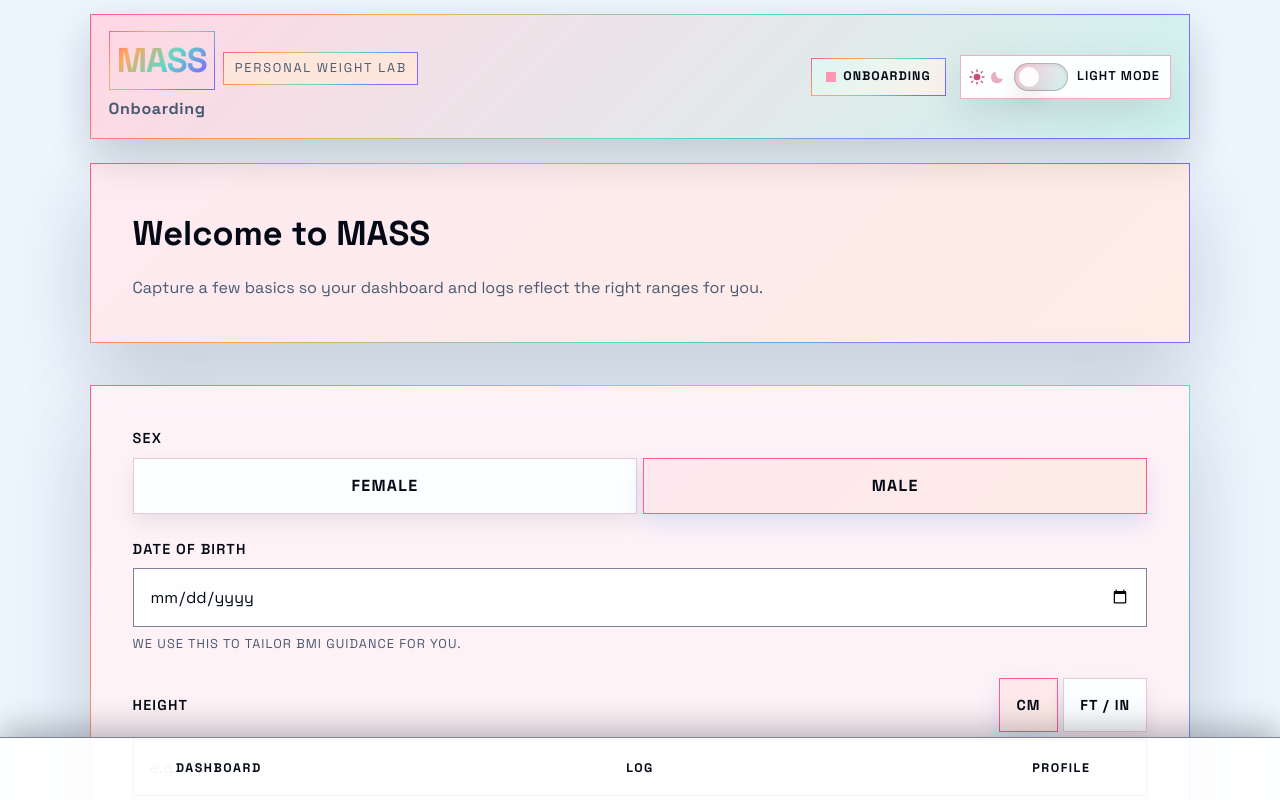
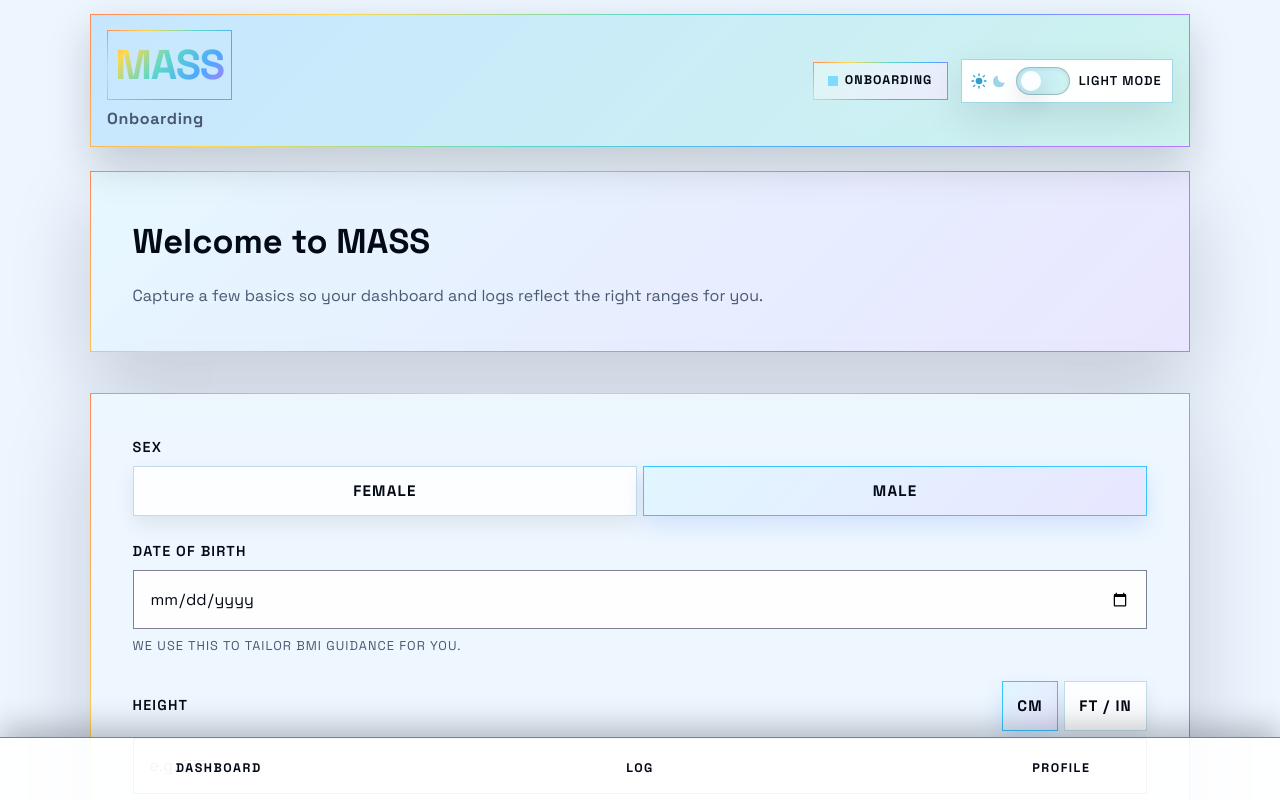
Before and after one commit to HecticMike/MASS, a React (Vite) app: page /#/onboarding in a window 1280 px wide. Shown: the top 800 px of the page. Built offline with nearby package versions, Linux system fonts and the light colour scheme.

Commit message:
revamp v2

```diff
--- a/src/App.module.css
+++ b/src/App.module.css
@@ -89,14 +89,14 @@
   grid-template-columns: 1fr auto;
   align-items: center;
   gap: var(--space-sm);
-  padding: 1rem 1.1rem;
+  padding: 0.9rem 1rem;
   background: linear-gradient(
     135deg,
     color-mix(in srgb, var(--accent-soft) 65%, var(--surface)),
     color-mix(in srgb, var(--accent-secondary) 30%, var(--surface))
   );
   border: 0.75px solid transparent;
-  border-image: linear-gradient(135deg, #ff5c8d 0%, #ffa95c 25%, #5ed8c7 55%, #7a6cff 85%) 1;
+  border-image: var(--rainbow) 1;
   box-shadow: 0 16px 40px rgba(3, 9, 21, 0.18);
   backdrop-filter: blur(8px);
 }
@@ -122,28 +122,17 @@
 .brand {
   font-family: 'Space Grotesk', 'Manrope', sans-serif;
   font-weight: 700;
-  font-size: clamp(1.55rem, 4vw, 2.15rem);
+  font-size: clamp(1.8rem, 6vw, 2.6rem);
   letter-spacing: -0.03em;
   text-transform: uppercase;
   color: transparent;
   padding: 0.05rem 0.45rem;
   border: 0.75px solid transparent;
-  border-image: linear-gradient(135deg, #ff5c8d 0%, #ffa95c 25%, #5ed8c7 55%, #7a6cff 85%) 1;
-  background: linear-gradient(135deg, #ff5c8d 0%, #ffa95c 25%, #5ed8c7 55%, #7a6cff 85%);
+  border-image: var(--rainbow) 1;
+  background: var(--rainbow);
   -webkit-background-clip: text;
   background-clip: text;
   -webkit-text-fill-color: transparent;
-}
-
-.brandBadge {
-  font-size: 0.8rem;
-  text-transform: uppercase;
-  letter-spacing: 0.14em;
-  color: var(--ink-muted);
-  background: color-mix(in srgb, var(--accent-tertiary) 20%, var(--surface));
-  padding: 0.35rem 0.65rem;
-  border: 0.75px solid transparent;
-  border-image: linear-gradient(135deg, #ff5c8d 0%, #ffa95c 25%, #5ed8c7 55%, #7a6cff 85%) 1;
 }
 
 .routeTitle {
@@ -176,7 +165,7 @@
     color-mix(in srgb, var(--accent-tertiary) 12%, var(--surface))
   );
   border: 0.75px solid transparent;
-  border-image: linear-gradient(135deg, #ff5c8d 0%, #ffa95c 25%, #5ed8c7 55%, #7a6cff 85%) 1;
+  border-image: var(--rainbow) 1;
   text-transform: uppercase;
   letter-spacing: 0.08em;
   font-weight: 700;
--- a/src/App.tsx
+++ b/src/App.tsx
@@ -73,7 +73,6 @@ const Layout = () => {
               <span className={styles.brand} aria-label="MASS">
                 mass
               </span>
-              <span className={styles.brandBadge}>Personal weight lab</span>
             </div>
             <p className={styles.routeTitle}>{title}</p>
           </div>
--- a/src/components/BmiPill.module.css
+++ b/src/components/BmiPill.module.css
@@ -5,7 +5,7 @@
     color-mix(in srgb, var(--accent-tertiary) 12%, var(--surface))
   );
   border: 0.75px solid transparent;
-  border-image: linear-gradient(135deg, #ff5c8d 0%, #ffa95c 25%, #5ed8c7 55%, #7a6cff 85%) 1;
+  border-image: var(--rainbow) 1;
   padding: var(--space-md);
   display: grid;
   gap: var(--space-sm);
--- a/src/components/TrendsChart.module.css
+++ b/src/components/TrendsChart.module.css
@@ -15,7 +15,7 @@
     color-mix(in srgb, var(--accent-tertiary) 12%, var(--surface))
   );
   border: 0.75px solid transparent;
-  border-image: linear-gradient(135deg, #ff5c8d 0%, #ffa95c 25%, #5ed8c7 55%, #7a6cff 85%) 1;
+  border-image: var(--rainbow) 1;
   box-shadow: var(--shadow-soft);
 }
 
--- a/src/index.css
+++ b/src/index.css
@@ -20,12 +20,13 @@
   --surface-contrast: #d6e4ff;
   --glass: color-mix(in srgb, #ffffff 88%, var(--bg) 12%);
   --glass-strong: color-mix(in srgb, #ffffff 95%, var(--bg) 5%);
-  --accent: #ff5c8d;
-  --accent-soft: #ffc2d6;
+  --accent: #38c6ff;
+  --accent-soft: #a8d9ff;
   --accent-secondary: #5ed8c7;
-  --accent-tertiary: #ff8f5c;
-  --glow-1: rgba(255, 92, 141, 0.32);
-  --glow-2: rgba(255, 143, 92, 0.24);
+  --accent-tertiary: #7a6cff;
+  --glow-1: rgba(56, 198, 255, 0.28);
+  --glow-2: rgba(94, 216, 199, 0.22);
+  --rainbow: linear-gradient(135deg, #ff8a5c 0%, #ffd84f 20%, #5ed8c7 45%, #4fa8ff 70%, #b27cff 90%);
   --stroke: #7c8294;
   --grid-line: rgba(3, 9, 21, 0.08);
   --border: rgba(3, 9, 21, 0.12);
@@ -57,12 +58,13 @@
   --surface-contrast: #0b1228;
   --glass: color-mix(in srgb, #0b1224 72%, rgba(255, 255, 255, 0.08) 28%);
   --glass-strong: color-mix(in srgb, #0b1224 82%, rgba(255, 255, 255, 0.12) 18%);
-  --accent: #ff3d55;
-  --accent-soft: #ff9bb6;
+  --accent: #2a9cff;
+  --accent-soft: #8cb7ff;
   --accent-secondary: #62f3dc;
-  --accent-tertiary: #ffb46f;
-  --glow-1: rgba(255, 61, 85, 0.52);
-  --glow-2: rgba(255, 180, 111, 0.34);
+  --accent-tertiary: #b27cff;
+  --glow-1: rgba(42, 156, 255, 0.46);
+  --glow-2: rgba(98, 243, 220, 0.3);
+  --rainbow: linear-gradient(135deg, #ff8a5c 0%, #ffd84f 20%, #62f3dc 45%, #6fa2ff 70%, #c59aff 90%);
   --stroke: #97a2b8;
   --grid-line: rgba(234, 246, 255, 0.12);
   --border: rgba(234, 243, 255, 0.14);
@@ -176,9 +178,10 @@ button {
   border-radius: var(--radius-md);
   background: var(--surface);
   color: var(--fg);
-  padding: 0.95rem 1.3rem;
+  padding: 0.8rem 1rem;
   font-weight: 700;
-  letter-spacing: 0.08em;
+  font-size: 0.95rem;
+  letter-spacing: 0.06em;
   text-transform: uppercase;
   cursor: pointer;
   transition: transform 0.15s ease, box-shadow 0.25s ease, border-color 0.2s ease;
--- a/src/pages/Dashboard.module.css
+++ b/src/pages/Dashboard.module.css
@@ -11,7 +11,7 @@
     color-mix(in srgb, var(--accent-secondary) 14%, var(--surface))
   );
   border: 0.75px solid transparent;
-  border-image: linear-gradient(135deg, #ff5c8d 0%, #ffa95c 25%, #5ed8c7 55%, #7a6cff 85%) 1;
+  border-image: var(--rainbow) 1;
   position: relative;
   overflow: hidden;
 }
@@ -75,7 +75,7 @@
     color-mix(in srgb, var(--accent-soft) 20%, var(--surface))
   );
   border: 0.75px solid transparent;
-  border-image: linear-gradient(135deg, #ff5c8d 0%, #ffa95c 25%, #5ed8c7 55%, #7a6cff 85%) 1;
+  border-image: var(--rainbow) 1;
   padding: var(--space-md);
   box-shadow: var(--shadow-soft);
   display: grid;
@@ -95,7 +95,7 @@
   padding: 0.85rem 1rem;
   background: color-mix(in srgb, var(--accent-soft) 16%, var(--surface));
   border: 0.75px solid transparent;
-  border-image: linear-gradient(135deg, #ff5c8d 0%, #ffa95c 25%, #5ed8c7 55%, #7a6cff 85%) 1;
+  border-image: var(--rainbow) 1;
 }
 
 .label {
--- a/src/pages/LogEntry.module.css
+++ b/src/pages/LogEntry.module.css
@@ -18,7 +18,7 @@
     color-mix(in srgb, var(--accent-soft) 18%, var(--surface))
   );
   border: 0.75px solid transparent;
-  border-image: linear-gradient(135deg, #ff5c8d 0%, #ffa95c 25%, #5ed8c7 55%, #7a6cff 85%) 1;
+  border-image: var(--rainbow) 1;
   padding: var(--space-lg);
   box-shadow: var(--shadow-soft);
   display: grid;
@@ -112,7 +112,7 @@
   gap: 0.35rem;
   padding: 0.95rem 1.1rem;
   border: 0.75px solid transparent;
-  border-image: linear-gradient(135deg, #ff5c8d 0%, #ffa95c 25%, #5ed8c7 55%, #7a6cff 85%) 1;
+  border-image: var(--rainbow) 1;
   background: color-mix(in srgb, var(--accent-tertiary) 12%, var(--surface));
   box-shadow: none;
   width: 100%;
--- a/src/pages/Onboarding.module.css
+++ b/src/pages/Onboarding.module.css
@@ -11,7 +11,7 @@
     color-mix(in srgb, var(--accent-tertiary) 16%, var(--surface))
   );
   border: 0.75px solid transparent;
-  border-image: linear-gradient(135deg, #ff5c8d 0%, #ffa95c 25%, #5ed8c7 55%, #7a6cff 85%) 1;
+  border-image: var(--rainbow) 1;
   padding: var(--space-lg);
   box-shadow: var(--shadow-soft);
   display: grid;
@@ -35,7 +35,7 @@
   gap: var(--space-md);
   padding: var(--space-lg);
   border: 0.75px solid transparent;
-  border-image: linear-gradient(135deg, #ff5c8d 0%, #ffa95c 25%, #5ed8c7 55%, #7a6cff 85%) 1;
+  border-image: var(--rainbow) 1;
   background: color-mix(in srgb, var(--accent-soft) 18%, var(--surface));
   box-shadow: var(--shadow-soft);
 }
@@ -52,9 +52,9 @@
 }
 
 .optionButton {
-  border: 1.5px solid color-mix(in srgb, var(--accent) 18%, var(--border));
+  border: 1.2px solid color-mix(in srgb, var(--accent) 18%, var(--border));
   background: var(--glass);
-  padding: 0.9rem 1rem;
+  padding: 0.75rem 0.9rem;
   font-weight: 700;
   text-align: center;
   letter-spacing: 0.08em;
--- a/src/pages/Settings.module.css
+++ b/src/pages/Settings.module.css
@@ -12,7 +12,7 @@
   );
   border: 0.75px solid transparent;
   border-top: 0.75px solid transparent;
-  border-image: linear-gradient(135deg, #ff5c8d 0%, #ffa95c 25%, #5ed8c7 55%, #7a6cff 85%) 1;
+  border-image: var(--rainbow) 1;
   padding: var(--space-lg);
   box-shadow: var(--shadow-soft);
   display: grid;
@@ -33,7 +33,7 @@
   background: var(--glass);
   border: 1.5px solid color-mix(in srgb, var(--accent-tertiary) 35%, var(--border));
   border-radius: var(--radius-lg);
-  padding: var(--space-xs) 0.75rem var(--space-sm);
+  padding: var(--space-xs) 0.9rem var(--space-sm);
   display: flex;
   flex-direction: column;
   gap: 0.35rem;
@@ -52,7 +52,7 @@
 }
 
 .radioButton {
-  padding: 0.55rem 0.95rem;
+  padding: 0.5rem 0.8rem;
   border: 1.5px solid color-mix(in srgb, var(--accent) 18%, var(--border));
   background: var(--glass);
   font-weight: 700;
@@ -82,7 +82,7 @@
 
 .buttonSecondary {
   background: transparent;
-  border: 1.5px solid color-mix(in srgb, var(--accent-secondary) 55%, transparent);
+  border: 1px solid color-mix(in srgb, var(--accent-secondary) 55%, transparent);
   color: inherit;
 }
 
@@ -94,6 +94,7 @@
   display: flex;
   flex-direction: column;
   gap: 0.25rem;
+  width: 100%;
 }
 
 .checkbox {
@@ -105,7 +106,7 @@
   text-transform: uppercase;
   background: transparent;
   border: none;
-  padding: 0.2rem 0.2rem 0.2rem 0;
+  padding: 0.4rem 0.2rem 0.4rem 0;
   border-radius: var(--radius-sm);
   width: 100%;
 }
```
